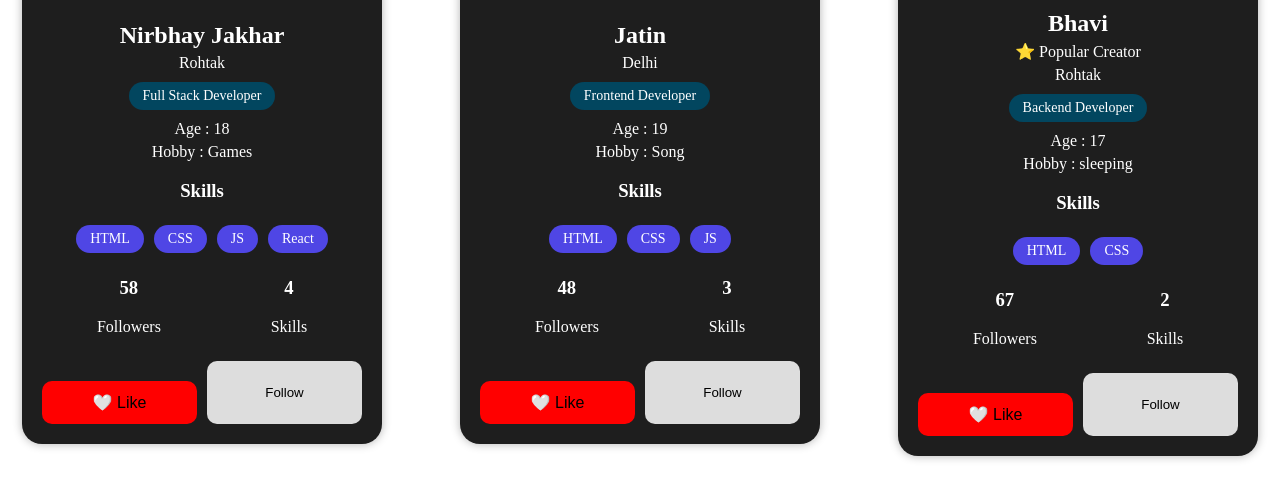
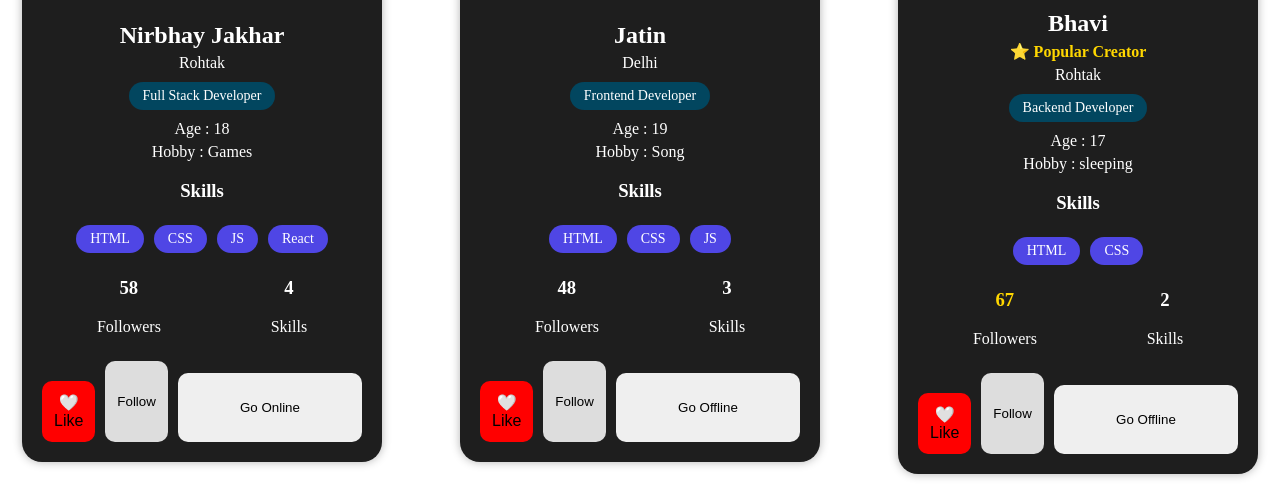
Before and after one commit to Nirbhayjakhar3196/React-revision, a React (Vite) app in the folder React-journey/: page / in a window 1280 px wide. Shown: the part 211-715 px from the top of the page. Built offline with nearby package versions, Linux system fonts and the light colour scheme.

Commit message:
feat:Added many css and funcions

```diff
--- a/React-journey/src/App.jsx
+++ b/React-journey/src/App.jsx
@@ -6,6 +6,7 @@ function UserCard(props){
   const [liked, setLiked] = useState(false)
   const [follow, setFollow] = useState(false)
   const [followersCount, setFollowersCount] = useState(props.followers)
+  const [online, setOnline] = useState(props.isOnline)
 
   function HandleLike() {
     if(liked){
@@ -19,10 +20,17 @@ function UserCard(props){
 
   return (
 
-    <div className="card">
+    <div
+      className="card"
+      style={{
+      boxShadow: liked
+        ? "0 0 20px hotpink"
+        : "0 0 10px rgba(0,0,0,0.3)"
+      }}
+    >
 
     <div className="status">
-      {props.isOnline ? "🟢 Online" : "🔴 Offline"}
+      {online ? "🟢 Online" : "🔴 Offline"}
     </div>
 
     <img src={props.img} alt="img" />
@@ -56,7 +64,7 @@ function UserCard(props){
     <div className="stats">
 
       <div>
-        <h3>{followersCount}</h3>
+        <h3 style={{color: followersCount >= 60 ? "gold" : "white"}} >{followersCount}</h3>
         <p>Followers</p>
       </div>
 
@@ -73,6 +81,9 @@ function UserCard(props){
     </button>
     <button className='follow-btn' style={{backgroundColor: follow ? "green" : "#ddd"}} onClick={() => setFollow(!follow)}>
       {follow ? "Following" : "Follow"}
+    </button>
+    <button className='status-btn' onClick={() => setOnline(!online)}>
+      {online?  "Go Offline" : "Go Online"}
     </button>
     </div>
 
--- a/React-journey/src/index.css
+++ b/React-journey/src/index.css
@@ -53,3 +53,23 @@
 .like-btn{
   flex: 1;
 }
+
+.badge{
+  color: gold;
+  margin-top: 10px;
+  font-weight: bold;
+}
+
+.status-btn{
+  width: 100%;
+  margin-top: 12px;
+  padding: 10px;
+  border: none;
+  border-radius: 10px;
+  cursor: pointer;
+  transition: 0.3s;
+}
+
+.status-btn:hover{
+  transform: scale(1.03);
+}
```
